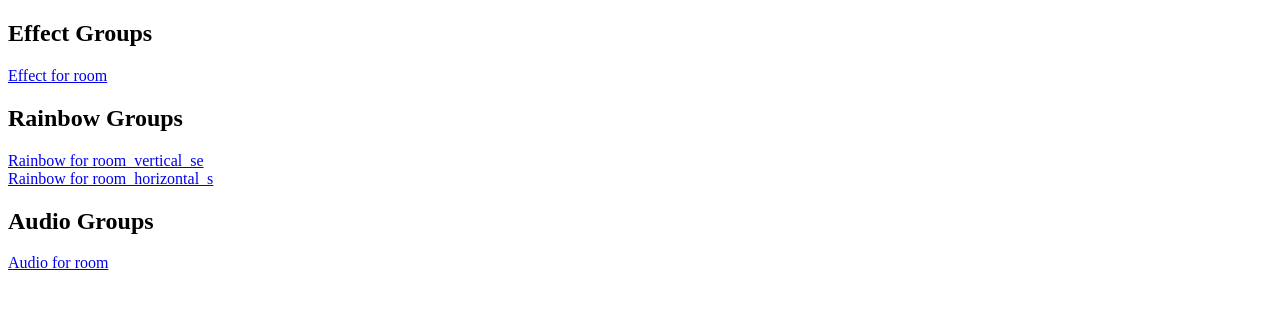
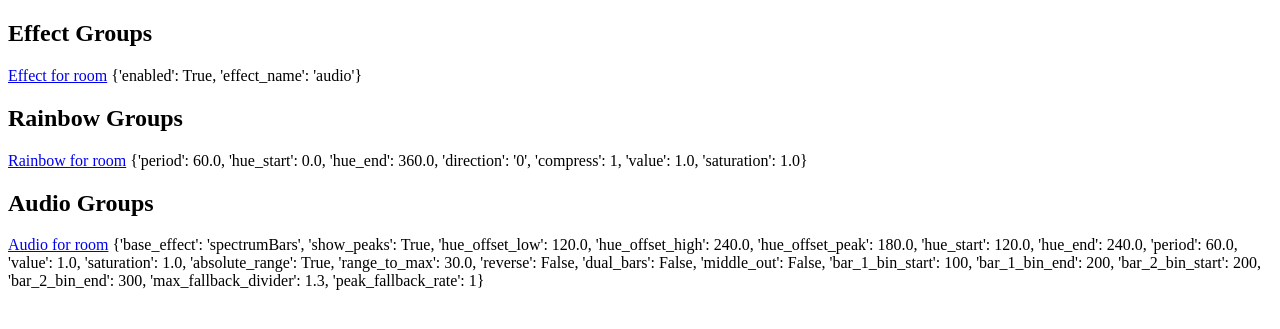
Before and after one commit to RieCo432/lightmaster, a Flask app: page / in a window 1280 px wide. Shown: the top 329 px of the page. Run offline with Flask 3, Linux system fonts and the light colour scheme; some libraries are stand-ins or nearby versions.

Commit message:
show a summary for each group. Add all elements

```diff
--- a/webapp/config_manager.py
+++ b/webapp/config_manager.py
@@ -219,3 +219,15 @@ def get_audio_groups():
             audio_groups[group_index].append(element_index)
 
     return [[(element_index, setup_config["element_names"][element_index]) for element_index in group_indexes] for group_indexes in audio_groups]
+
+
+def get_effect_summary(element_index):
+    return effect_config["elements"][element_index]["effect"]
+
+
+def get_rainbow_summary(element_index):
+    return effect_config["elements"][element_index]["rainbow"]
+
+
+def get_audio_summary(element_index):
+    return effect_config["elements"][element_index]["audio"]
--- a/webapp/main.py
+++ b/webapp/main.py
@@ -23,7 +23,8 @@ def index():
             "text": ", ".join(
                 [container[1] for container in containers]
                 + [element[1] for element in elements]
-            )
+            ),
+            "summary": get_effect_summary(effect_group[0][0])
         }
         effect_groups_formatted.append(formatted_effect_group)
 
@@ -36,7 +37,8 @@ def index():
             "text": ", ".join(
                 [container[1] for container in containers]
                 + [element[1] for element in elements]
-            )
+            ),
+            "summary": get_rainbow_summary(rainbow_group[0][0])
         }
         rainbow_groups_formatted.append(formatted_rainbow_group)
 
@@ -49,7 +51,8 @@ def index():
             "text": ", ".join(
                 [container[1] for container in containers]
                 + [element[1] for element in elements]
-            )
+            ),
+            "summary": get_audio_summary(audio_group[0][0])
         }
         audio_groups_formatted.append(formatted_audio_group)
 
--- a/webapp/setup_config.json
+++ b/webapp/setup_config.json
@@ -1,5 +1,5 @@
 {
-  "elements": [0, 1],
+  "elements": [0, 1, 2, 3, 4, 5, 6, 7],
   "element_names": [
     "room_vertical_se",
     "room_horizontal_s",
@@ -12,5 +12,5 @@
   ],
   "containers": [0],
   "container_names": ["room"],
-  "container_elements": [[0, 1]]
+  "container_elements": [[0, 1, 2, 3, 4, 5, 6, 7]]
 }
--- a/webapp/templates/index.html
+++ b/webapp/templates/index.html
@@ -5,21 +5,27 @@
     <p>
         <h2>Effect Groups</h2>
         {% for effect_group in effect_groups_formatted %}
-            <a href="{{effect_group['link']}}">Effect for {{ effect_group["text"] }}</a><br>
+            <a href="{{effect_group['link']}}">Effect for {{ effect_group["text"] }}</a>
+            {{ effect_group["summary"] }}
+            <br>
         {% endfor %}
     </p>
 
     <p>
         <h2>Rainbow Groups</h2>
         {% for rainbow_group in rainbow_groups_formatted %}
-            <a href="{{rainbow_group['link']}}">Rainbow for {{ rainbow_group["text"] }}</a><br>
+            <a href="{{rainbow_group['link']}}">Rainbow for {{ rainbow_group["text"] }}</a>
+            {{ rainbow_group["summary"] }}
+            <br>
         {% endfor %}
     </p>
 
     <p>
         <h2>Audio Groups</h2>
         {% for audio_group in audio_groups_formatted %}
-            <a href="{{audio_group['link']}}">Audio for {{ audio_group["text"] }}</a><br>
+            <a href="{{audio_group['link']}}">Audio for {{ audio_group["text"] }}</a>
+            {{ audio_group["summary"] }}
+            <br>
         {% endfor %}
     </p>
 
```
Also changed, not shown: webapp/effect_config.json (+1 -1 lines).
